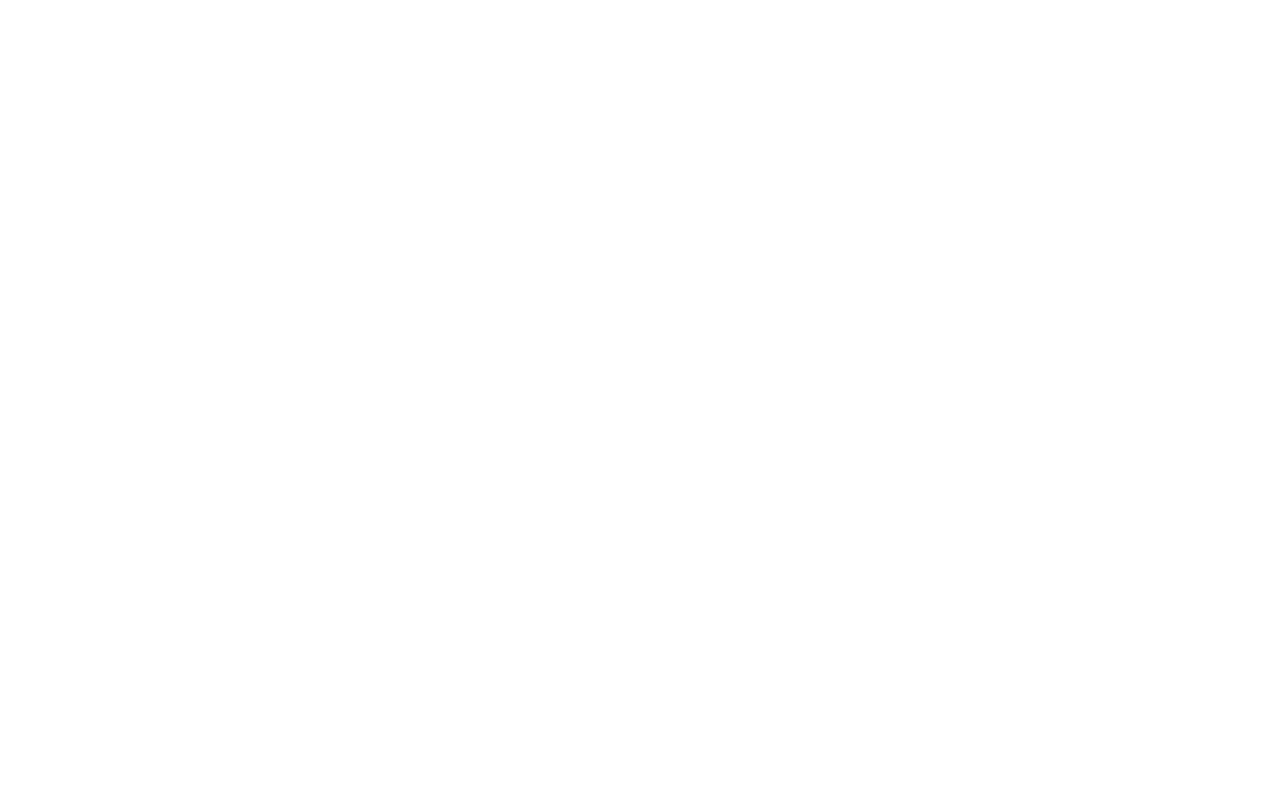
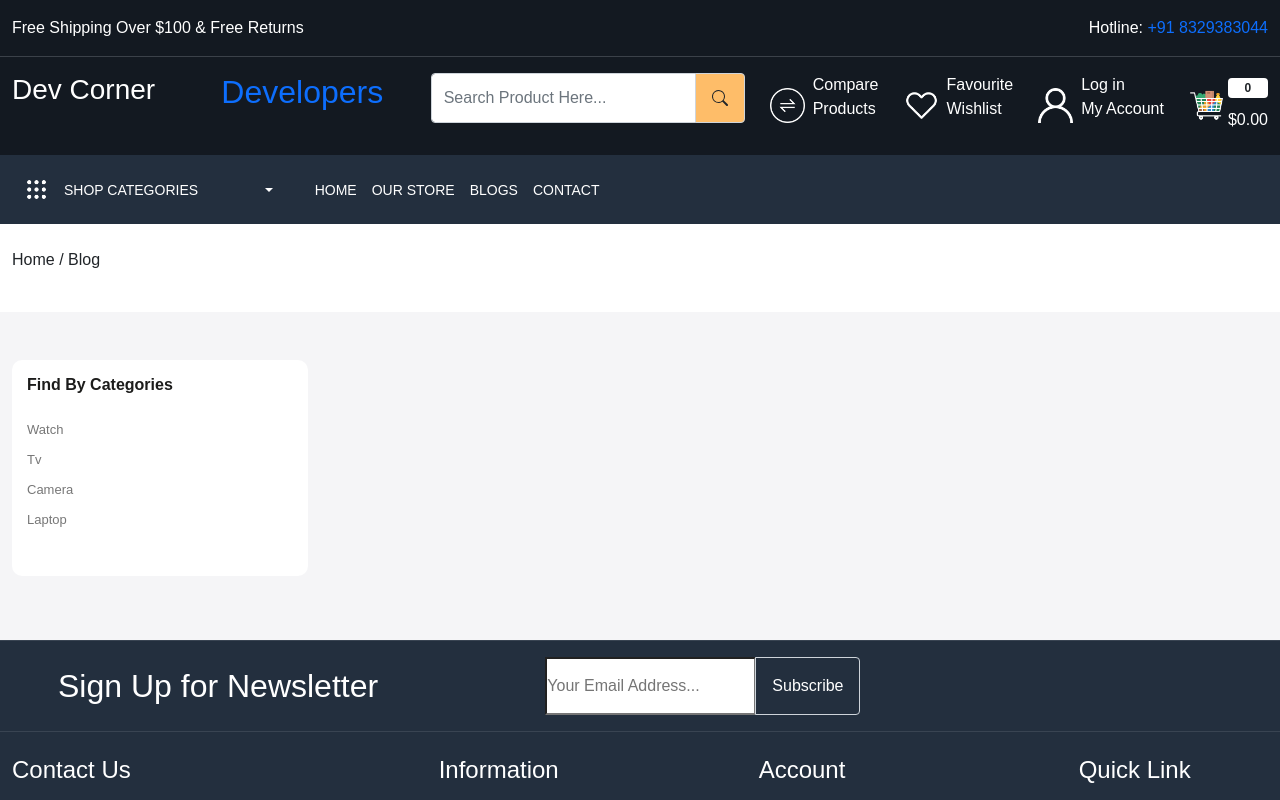
Before and after one commit to uniquepraj86/E-commerce, a React (Create React App) app: page /blog in a window 1280 px wide. Before the commit this address had no page. Shown: the top 800 px of the page. Built offline with nearby package versions, Linux system fonts and the light colour scheme; some icons are missing.

Commit message:
build new page blog card

```diff
--- a/src/App.js
+++ b/src/App.js
@@ -6,6 +6,7 @@
 import About from './pages/About';
 import Contact from './pages/Contact';
 import OurStore from './pages/OurStore'
+import Blog from './pages/Blog';
 
 function App() {
   return (
@@ -17,6 +18,7 @@
            <Route path='about' element={<About/>}/>
            <Route path='contact' element={<Contact/>}/>
            <Route path='store' element={<OurStore/>}/>
+           <Route path='blog' element={<Blog/>}/>
           </Route>
       </Routes>
   </BrowserRouter>
--- a/src/components/Header.js
+++ b/src/components/Header.js
@@ -125,7 +125,7 @@
                 <div className="d-flex align-items-center gap-15">
                   <NavLink to="/">Home</NavLink>
                   <NavLink to="/store">Our Store</NavLink>
-                  <NavLink to="/"> Blogs</NavLink>
+                  <NavLink to="/blog"> Blogs</NavLink>
                   <NavLink to="/">Contact</NavLink>
                 </div>
               </div>
--- a/src/components/ProductCard.js
+++ b/src/components/ProductCard.js
@@ -9,52 +9,7 @@
     <>
       <div
         className={` ${
-          location.pathname === "/store" ? `gr-${grid}` : "col-3" }`}>
-        <div className="product-card position-relative">
-          <div className="wishlist-icon position-absolute">
-            <Link>
-              <img src="images/wish.svg" alt="wishlist" />
-            </Link>
-          </div>
-
-          <div className="product-image">
-            <img
-              src="images/watch.jpg"
-              className="img-fluid"
-              alt="product image"
-            />
-            <img
-             src="images/watch-1.avif"
-              className="img-fluid"
-              alt="product image"
-            />
-          </div>
-          <div className="product-details">
-            <h6 className="brand">Havels</h6>
-            <h5 className="product-title">
-              kids headphones bulk 10 pack multi colored for students
-            </h5>
-            <ReactStars count={5} size={24} value="3" activeColor="#ffd700" />
-            <p className="price">$1000.00</p>
-          </div>
-          <div className="action-bar position-absolute">
-            <div className="d-flex flex-column gap-15">
-              <Link>
-                <img src="images/prodcompare.svg" alt="compare" />
-              </Link>
-              <Link>
-                <img src="images/view.svg" alt="view" />
-              </Link>
-              <Link>
-                <img src="images/add-cart.svg" alt="addcart" />
-              </Link>
-            </div>
-          </div>
-        </div>
-      </div>
-      <div
-        className={` ${
-          location.pathname === "/store" ? `col-${grid}` : "col-3"
+          location.pathname === "/store" ? `gr-${grid}` : "col-3"
         }`}
       >
         <div className="product-card position-relative">
@@ -82,6 +37,14 @@
               kids headphones bulk 10 pack multi colored for students
             </h5>
             <ReactStars count={5} size={24} value="3" activeColor="#ffd700" />
+            <p  className={`description ${
+                    grid === 12 ? "d-block" : "d-none"
+                  }`}>
+              Lorem ipsum dolor sit, amet consectetur adipisicing elit. Placeat
+              laudantium esse autem culpa minus in adipisci unde modi veritatis
+              itaque dolorem, ducimus dolore hic omnis accusantium nihil
+              inventore dolor odio.
+            </p>
             <p className="price">$1000.00</p>
           </div>
           <div className="action-bar position-absolute">
@@ -99,7 +62,61 @@
           </div>
         </div>
       </div>
+      <div
+        className={` ${
+          location.pathname === "/store" ? `gr-${grid}` : "col-3"
+        }`}
+      >
+        <div className="product-card position-relative">
+          <div className="wishlist-icon position-absolute">
+            <Link>
+              <img src="images/wish.svg" alt="wishlist" />
+            </Link>
+          </div>
 
+          <div className="product-image">
+            <img
+              src="images/watch.jpg"
+              className="img-fluid"
+              alt="product image"
+            />
+            <img
+              src="images/watch-1.avif"
+              className="img-fluid"
+              alt="product image"
+            />
+          </div>
+          <div className="product-details">
+            <h6 className="brand">Havels</h6>
+            <h5 className="product-title">
+              kids headphones bulk 10 pack multi colored for students
+            </h5>
+            <ReactStars count={5} size={24} value="3" activeColor="#ffd700" />
+            <p  className={`description ${
+                    grid === 12 ? "d-block" : "d-none"
+                  }`}>
+              Lorem ipsum dolor sit, amet consectetur adipisicing elit. Placeat
+              laudantium esse autem culpa minus in adipisci unde modi veritatis
+              itaque dolorem, ducimus dolore hic omnis accusantium nihil
+              inventore dolor odio.
+            </p>
+            <p className="price">$1000.00</p>
+          </div>
+          <div className="action-bar position-absolute">
+            <div className="d-flex flex-column gap-15">
+              <Link>
+                <img src="images/prodcompare.svg" alt="compare" />
+              </Link>
+              <Link>
+                <img src="images/view.svg" alt="view" />
+              </Link>
+              <Link>
+                <img src="images/add-cart.svg" alt="addcart" />
+              </Link>
+            </div>
+          </div>
+        </div>
+      </div>
     </>
   );
 };
--- /dev/null
+++ b/src/pages/Blog.js
@@ -0,0 +1,38 @@
+import React from 'react'
+import Meta from '../components/Meta'
+import BreadCrumb from '../components/BreadCrumb'
+import Container from '../components/Container'
+
+
+
+const Blog = () => {
+
+  return (
+    <>
+  <Meta title={"Blog"} />
+      <BreadCrumb title="Blog" />
+      <Container class1="blog-wrapper home-wrapper-2 py-5">
+        <div className="row">
+          <div className="col-3">
+            <div className="filter-card mb-3">
+              <h3 className="filter-title">Find By Categories</h3>
+              <div>
+                <ul className="ps-0">
+                  <li>Watch</li>
+                  <li>Tv</li>
+                  <li>Camera</li>
+                  <li>Laptop</li>
+                </ul>
+              </div>
+            </div>
+          </div>
+          <div className="col-9">
+
+          </div>
+        </div>
+      </Container>
+    </>
+  )
+}
+
+export default Blog
--- a/src/pages/Home.js
+++ b/src/pages/Home.js
@@ -2,7 +2,7 @@
 import { Link } from "react-router-dom";
 import Container from "../components/Container";
 import Marquee from "react-fast-marquee";
-import BlogCard from "./BlogCard";
+import BlogCard from "../components/BlogCard";
 import ProductCard from "../components/ProductCard";
 import SpecialProduct from "../components/SpecialProduct";
 
```
Also changed, not shown: src/components/BlogCard.js (renamed from src/pages/BlogCard.js).
